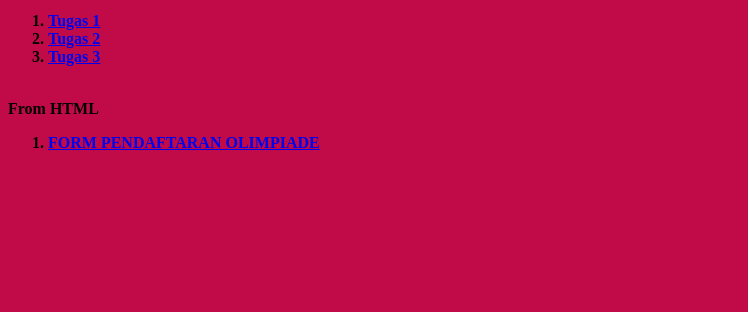
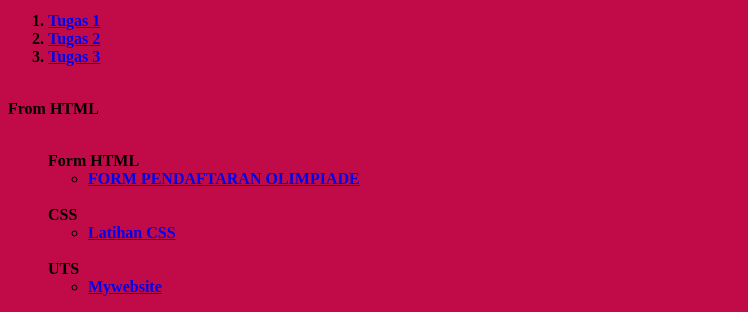
Before and after one commit to SintaDewi22/SintaDewi22.github.io, a plain HTML site: page index.html in a window 1280 px wide. Shown: the part 536-848 px from the top of the page, without its empty margins (0-748 px from the left). Before the commit the page ends 800 px from the top, so only its background shows below. Drawn offline with Linux system fonts and the light colour scheme.

Commit message:
Update index.html

```diff
--- a/index.html
+++ b/index.html
@@ -21,6 +21,21 @@
 	</ol>
 	 <br> From HTML
 	  <ol>
+	 <br> Form HTML
+	  <ul>
 	 <li><a href="https://intnaf.github.io/Praktikum/FormHTML/Tugas1.html"> FORM PENDAFTARAN OLIMPIADE </a></li>
+	  </ul>
+	  <br> CSS
+	  <ul>
+		  <li><a href="https://sintadewi22.github.io/Praktikum/CSS/Tugas1.html"> Latihan CSS </a></li>
+	  </ul>
+
+	  <br> UTS
+		<ul>
+			<li><a href="https://sintadewi22.github.io/Website/Website.html"> Mywebsite </a></li>
+		</ul>
+
 </body>
 </html>
+</body>
+</html>
```
